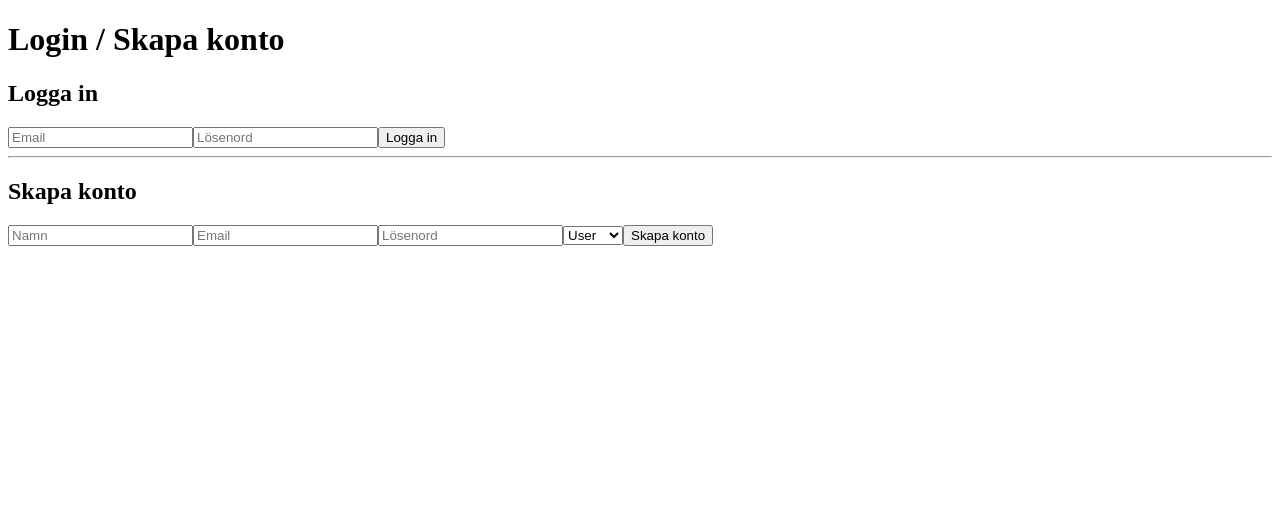
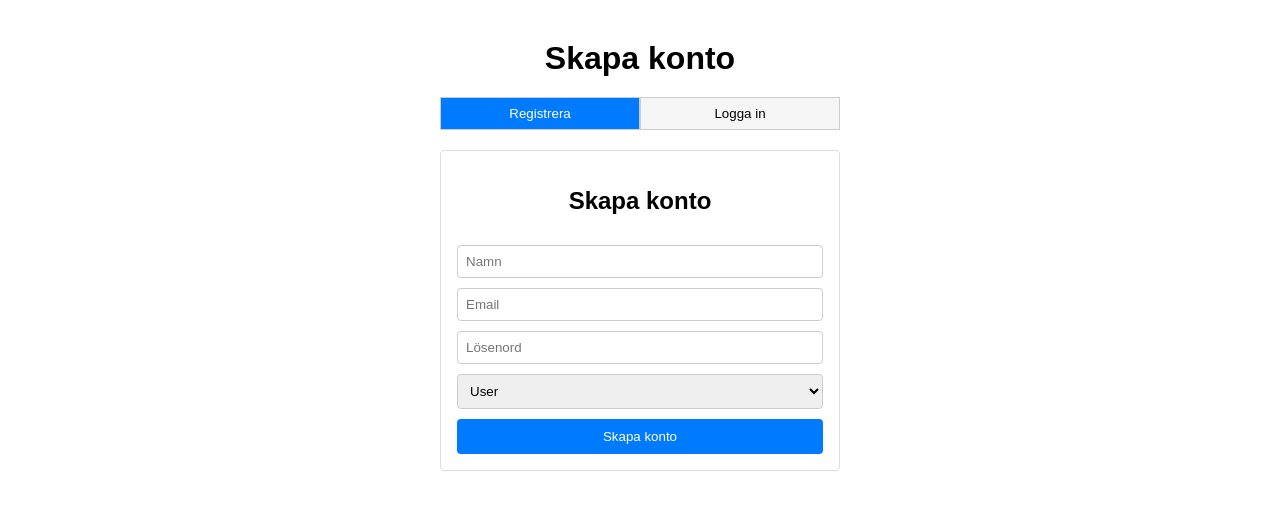
Before and after one commit to TE22E-Ludwig-Gustafsson/Project-3, a Vue app in the folder frontend/: page / in a window 1280 px wide. Shown: the top 510 px of the page. Built offline with nearby package versions, Linux system fonts and the light colour scheme.

Commit message:
finslipat login.vue för finare UI

```diff
--- a/frontend/src/views/Login.vue
+++ b/frontend/src/views/Login.vue
@@ -1,23 +1,31 @@
 <template>
-  <div>
-    <h1>Login / Skapa konto</h1>
+  <div class="auth-container">
+    <h1 class="title">{{ isRegisterMode ? 'Skapa konto' : 'Logga in' }}</h1>
 
-    <form @submit.prevent="onLogin">
-      <h2>Logga in</h2>
-      <input v-model="loginEmail" type="email" placeholder="Email" required />
-      <input v-model="loginPassword" type="password" placeholder="Lösenord" required />
-      <button type="submit">Logga in</button>
-    </form>
+    <!-- Toggle mellan registrera / logga in -->
+    <div class="toggle">
+      <button
+        :class="['toggle-btn', { active: isRegisterMode }]"
+        @click="isRegisterMode = true"
+      >
+        Registrera
+      </button>
+      <button
+        :class="['toggle-btn', { active: !isRegisterMode }]"
+        @click="isRegisterMode = false"
+      >
+        Logga in
+      </button>
+    </div>
 
-    <hr />
+    <!-- Registrera -->
+    <form v-if="isRegisterMode" @submit.prevent="onRegister" class="card">
+      <h2>Skapa konto</h2>
+      <input v-model="registerName" placeholder="Namn" required class="input" />
+      <input v-model="registerEmail" type="email" placeholder="Email" required class="input" />
+      <input v-model="registerPassword" type="password" placeholder="Lösenord" required class="input" />
 
-    <form @submit.prevent="onRegister">
-      <h2>Skapa konto</h2>
-      <input v-model="registerName" placeholder="Namn" required />
-      <input v-model="registerEmail" type="email" placeholder="Email" required />
-      <input v-model="registerPassword" type="password" placeholder="Lösenord" required />
-
-      <select v-model="role">
+      <select v-model="role" class="input">
         <option value="user">User</option>
         <option value="admin">Admin</option>
       </select>
@@ -28,13 +36,22 @@
         v-model="adminSecret"
         type="password"
         placeholder="Hemlig admin-kod (3 siffror)"
+        class="input"
         required
       />
 
-      <button type="submit">Skapa konto</button>
+      <button type="submit" class="primary-btn">Skapa konto</button>
     </form>
 
-    <p v-if="error" style="color:red">{{ error }}</p>
+    <!-- Logga in -->
+    <form v-else @submit.prevent="onLogin" class="card">
+      <h2>Logga in</h2>
+      <input v-model="loginEmail" type="email" placeholder="Email" required class="input" />
+      <input v-model="loginPassword" type="password" placeholder="Lösenord" required class="input" />
+      <button type="submit" class="primary-btn">Logga in</button>
+    </form>
+
+    <p v-if="error" class="error">{{ error }}</p>
   </div>
 </template>
 
@@ -45,6 +62,7 @@ export default {
   name: 'Login',
   data() {
     return {
+      isRegisterMode: true,
       loginEmail: '',
       loginPassword: '',
       registerName: '',
@@ -106,5 +124,67 @@ export default {
 </script>
 
 <style scoped>
+.auth-container {
+  max-width: 400px;
+  margin: 40px auto;
+  text-align: center;
+  font-family: Arial, sans-serif;
+}
 
+.title {
+  margin-bottom: 20px;
+}
+
+.toggle {
+  display: flex;
+  justify-content: center;
+  margin-bottom: 20px;
+}
+
+.toggle-btn {
+  flex: 1;
+  padding: 8px 12px;
+  border: 1px solid #ccc;
+  background: #f5f5f5;
+  cursor: pointer;
+}
+
+.toggle-btn.active {
+  background: #007bff;
+  color: #fff;
+}
+
+.card {
+  display: flex;
+  flex-direction: column;
+  gap: 10px;
+  padding: 16px;
+  border: 1px solid #ddd;
+  border-radius: 4px;
+  background: #fff;
+}
+
+.input {
+  padding: 8px;
+  border-radius: 4px;
+  border: 1px solid #ccc;
+}
+
+.primary-btn {
+  padding: 10px;
+  border-radius: 4px;
+  border: none;
+  background: #007bff;
+  color: #fff;
+  cursor: pointer;
+}
+
+.primary-btn:hover {
+  background: #0069d9;
+}
+
+.error {
+  margin-top: 12px;
+  color: red;
+}
 </style>
```
Also changed, not shown: 1 other file (tests, documents, lock files or other folders).
